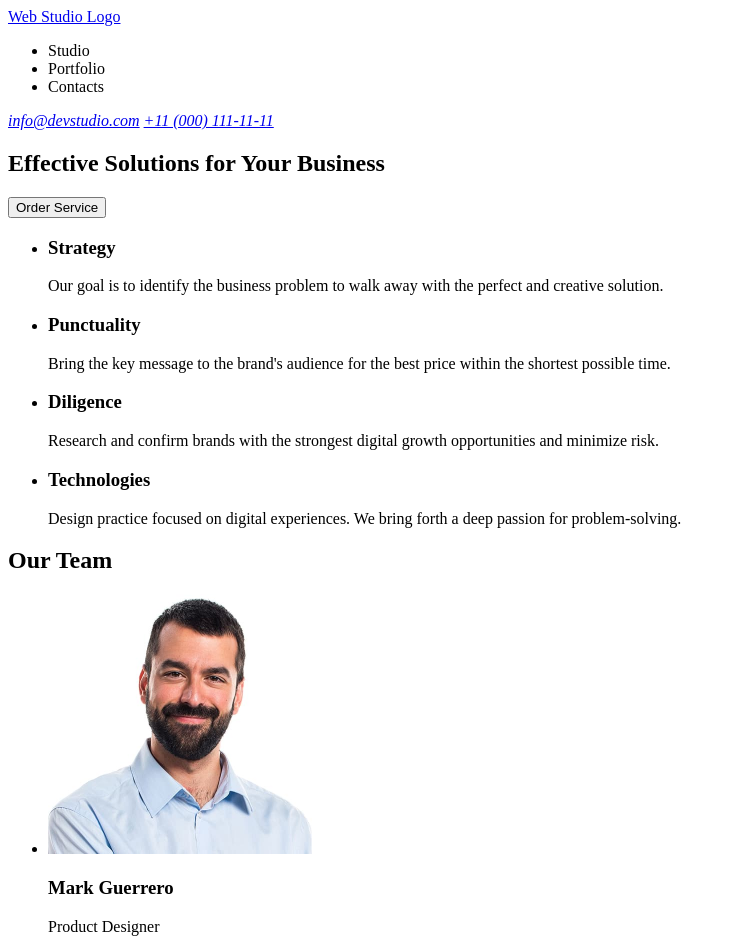
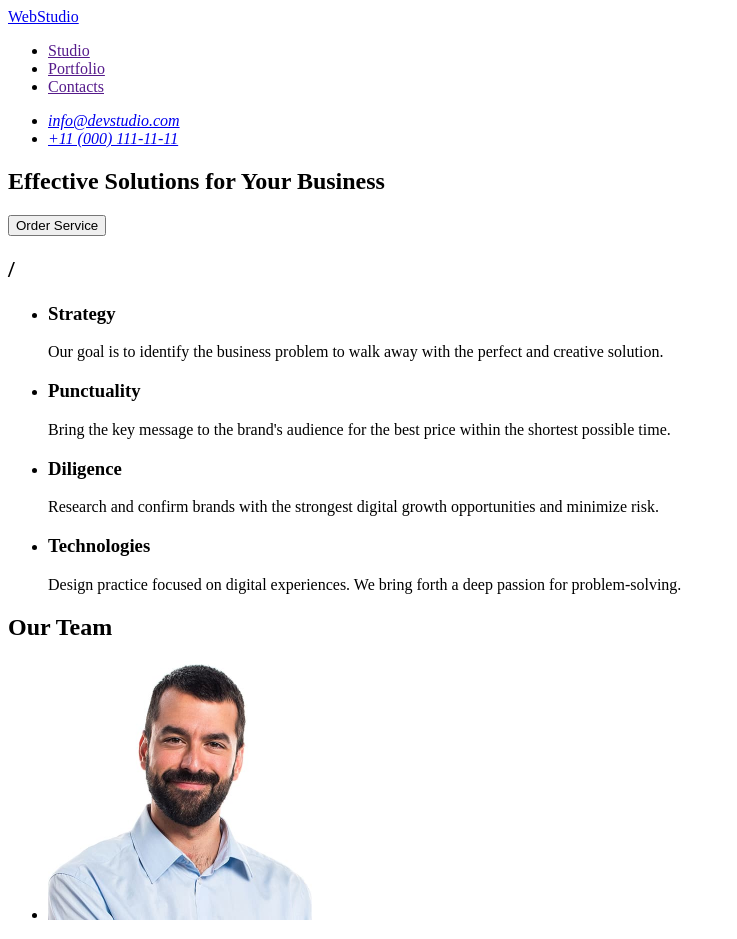
Before and after one commit to yevheniiradko/goit-markup-hw-01, a plain HTML site: page index.html in a window 1280 px wide. Shown: the top 939 px of the page, without its empty margins (0-737 px from the left). Drawn offline with Linux system fonts and the light colour scheme.

Commit message:
html final after fix mistakes

```diff
--- a/index.html
+++ b/index.html
@@ -7,17 +7,19 @@
   </head>
   <body>
    <header>
-    <a href="/">Web Studio Logo</a>
+    <a href="./index.html">WebStudio</a>
     <nav>
         <ul>
-            <li>Studio</li>
-            <li>Portfolio</li>
-            <li>Contacts</li>
+            <li><a href="">Studio</a></li>
+            <li><a href="">Portfolio</a></li>
+            <li><a href="">Contacts</a></li>
         </ul>
     </nav>
     <address>
-        <a href="mailto:info@devstudio.com">info@devstudio.com</a>
-        <a href="tel:+110001111111">+11 (000) 111-11-11</a>
+        <ul>
+            <li><a href="mailto:info@devstudio.com">info@devstudio.com</a></li>
+            <li><a href="tel:+110001111111">+11 (000) 111-11-11</a></li>
+        </ul>
     </address>
    </header>
    <main>
@@ -31,7 +33,8 @@
     </section>
 
     <!-- Article section -->
-     <div>
+     <section>
+        <h2>/</h2>
         <ul>
             <li>
                 <h3>Strategy</h3>
@@ -55,7 +58,7 @@
             </li>
 
     </ul>
-    </div>
+    </section>
 
     <!-- Our Team section -->
      <section>
@@ -70,7 +73,7 @@
             <p>Product Designer</p>
         </li>
         <li>
-            <img src="images/Tom-Ford.jpg"
+            <img src="./images/Tom-Ford.jpg"
             alt="Tom Ford"
             width="264"
             height="260">
@@ -78,7 +81,7 @@
             <p>Frontend Developer</p>
         </li>
         <li>
-            <img src="images/Camila-Garcia.jpg"
+            <img src="./images/Camila-Garcia.jpg"
             alt="Camila Garcia"
             width="264"
             height="260">
@@ -86,7 +89,7 @@
             <p>Marketing</p>
         </li>
         <li>
-            <img src="images/Daniel-Wilson.jpg"
+            <img src="./images/Daniel-Wilson.jpg"
             alt="Daniel Wilson"
             width="264"
             height="260">
@@ -97,7 +100,7 @@
      </section>
    </main>
    <footer>
-    <a href="/">Web Studio Logo</a>
+    <a href="/">WebStudio</a>
     <p>Increase the flow of customers and sales for your business with digital marketing & growth solutions.
     </p>
    </footer>
```
